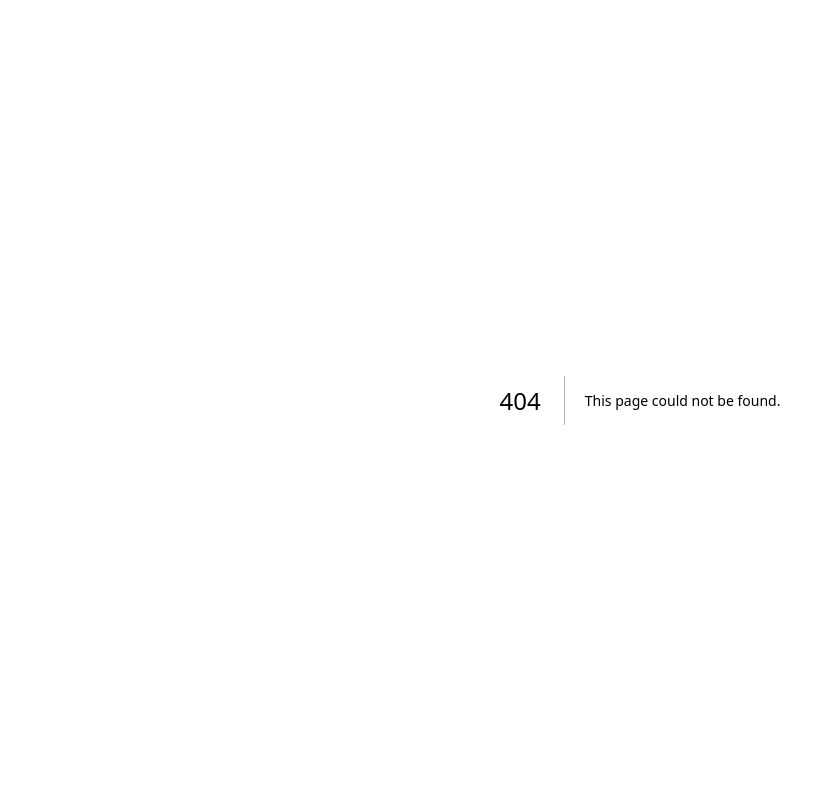
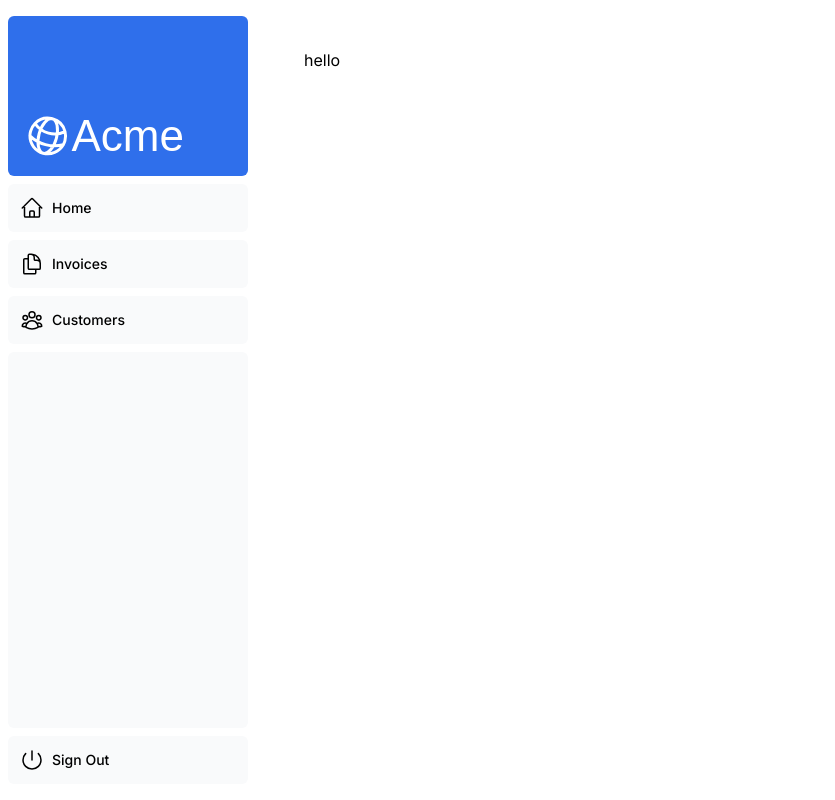
Before and after one commit to kaloyan-marinov/nextjs-dashboard, a Next.js app: page /dashboard/invoices/1/edit in a window 1280 px wide. Before the commit this address had no page. Shown: the whole page, without its empty margins (0-835 px from the left). Built offline with nearby package versions, Linux system fonts and the light colour scheme; a web font is replaced by a local one.

Commit message:
create a dynamic route segment with the invoice `id` = introduce `app/dashboard/invoices/[id]/edit/page.tsx` (which is static, for starters)

```diff
--- /dev/null
+++ b/app/dashboard/invoices/[id]/edit/page.tsx
@@ -0,0 +1,3 @@
+export default function Page() {
+  return <div>hello</div>;
+}
```
